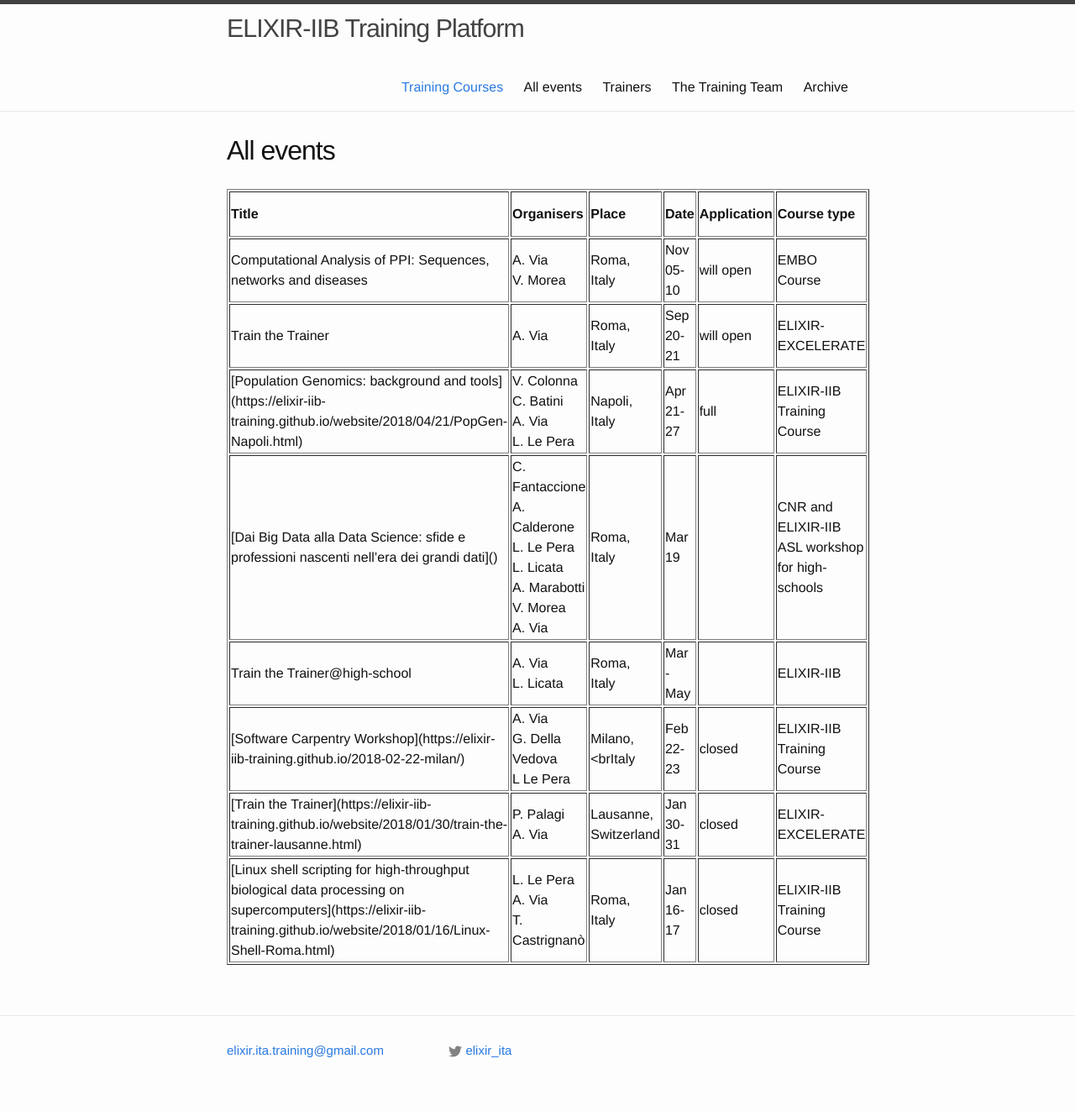
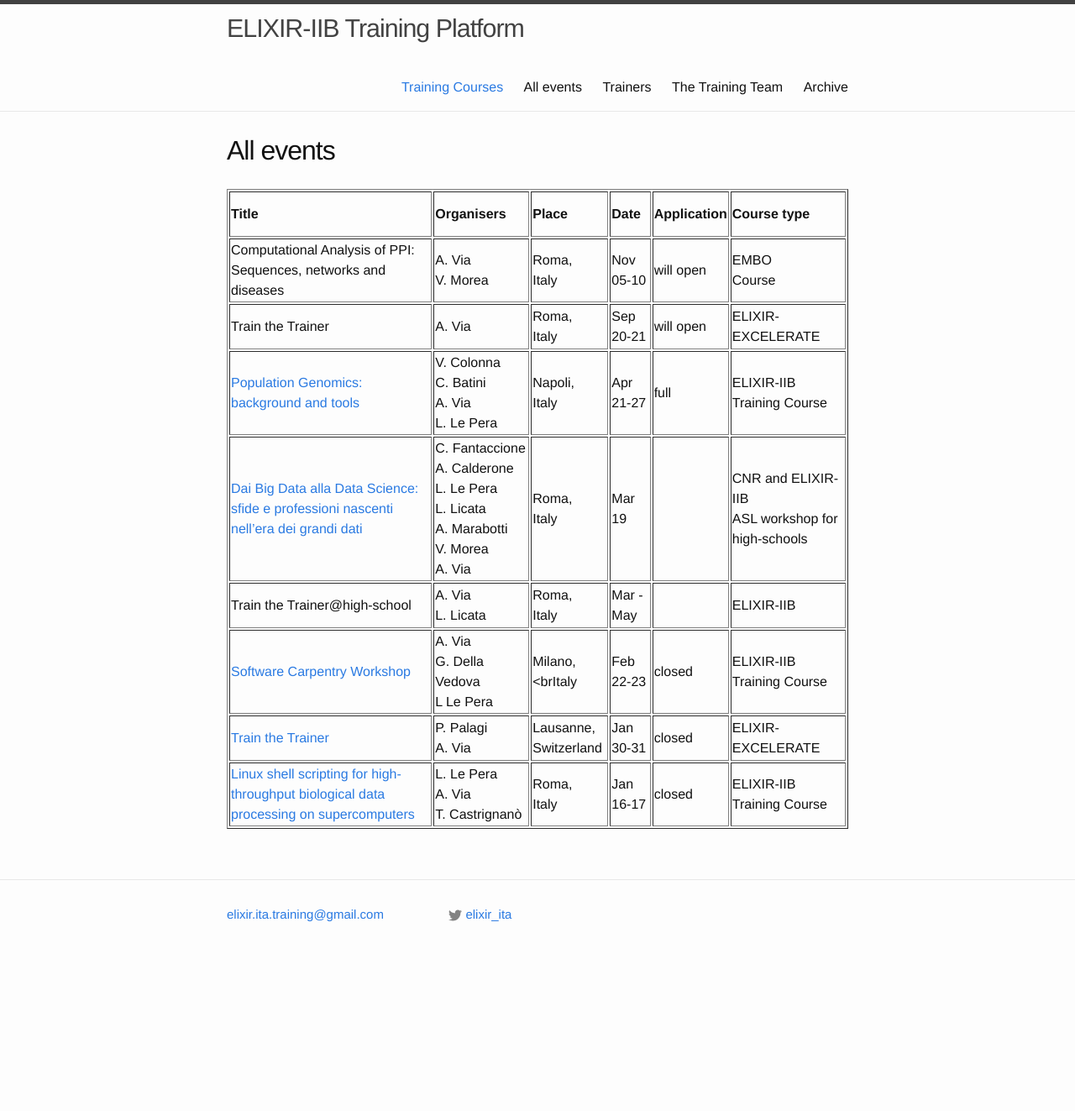
Before and after one commit to ELIXIR-IIB-training/website, a Jekyll site: the page built from _pages/01-all_events.md, in a window 1280 px wide. Shown: the whole page at 84% size. Built offline with Jekyll 4.4.1, drawn with Linux system fonts in a browser that asks for light colours; after the commit the page ends 1161 px from its top, so only the background shows below that.

Commit message:
Update all events

```diff
--- a/_pages/01-all_events.md
+++ b/_pages/01-all_events.md
@@ -38,7 +38,7 @@ permalink: /all_events/
 </tr>
 -->
 <tr>
-   <td height="50">[Population Genomics: background and tools](https://elixir-iib-training.github.io/website/2018/04/21/PopGen-Napoli.html)</td>
+   <td height="50"><a href="https://elixir-iib-training.github.io/website/2018/04/21/PopGen-Napoli.html">Population Genomics: background and tools</a></td>
    <td height="50" width="110">V. Colonna<br>C. Batini<br>A. Via<br>L. Le Pera</td>
    <td height="50">Napoli,<br>Italy</td>
    <td height="50">Apr 21-27</td>
@@ -46,7 +46,7 @@ permalink: /all_events/
    <td height="50">ELIXIR-IIB<br>Training Course</td>
 </tr>
 <tr>
-   <td height="50">[Dai Big Data alla Data Science: sfide e professioni nascenti nell’era dei grandi dati]()
+   <td height="50"><a href="https://elixir-iib-training.github.io/website/docs/Workshop-CNR-Righi_Roma2018.html">Dai Big Data alla Data Science: sfide e professioni nascenti nell’era dei grandi dati</a>
 </td>
    <td height="50" width="110">C. Fantaccione<br>A. Calderone<br>L. Le Pera<br>L. Licata<br>A. Marabotti<br>V. Morea<br>A. Via
 </td>
@@ -64,7 +64,7 @@ permalink: /all_events/
    <td height="50">ELIXIR-IIB</td>
 </tr>
 <tr>
-   <td height="50">[Software Carpentry Workshop](https://elixir-iib-training.github.io/2018-02-22-milan/)</td>
+   <td height="50"><a href="https://elixir-iib-training.github.io/2018-02-22-milan/">Software Carpentry Workshop</a></td>
    <td height="50" width="110">A. Via<br>G. Della Vedova<br>L Le Pera</td>
    <td height="50">Milano,<brItaly</td>
    <td height="50">Feb 22-23</td>
@@ -72,7 +72,7 @@ permalink: /all_events/
    <td height="50">ELIXIR-IIB<br>Training Course</td>
 </tr>
 <tr>
-   <td height="50">[Train the Trainer](https://elixir-iib-training.github.io/website/2018/01/30/train-the-trainer-lausanne.html)</td>
+   <td height="50"><a href="https://elixir-iib-training.github.io/website/2018/01/30/train-the-trainer-lausanne.html">Train the Trainer</a></td>
    <td height="50" width="110">P. Palagi<br>A. Via</td>
    <td height="50">Lausanne,<br>Switzerland</td>
    <td height="50">Jan 30-31</td>
@@ -80,7 +80,7 @@ permalink: /all_events/
    <td height="50">ELIXIR-EXCELERATE</td>
 </tr>
 <tr>
-   <td height="50">[Linux shell scripting for high-throughput biological data processing on supercomputers](https://elixir-iib-training.github.io/website/2018/01/16/Linux-Shell-Roma.html)</td>
+   <td height="50"><a href="https://elixir-iib-training.github.io/website/2018/01/16/Linux-Shell-Roma.html">Linux shell scripting for high-throughput biological data processing on supercomputers</a></td>
    <td height="50" width="110">L. Le Pera<br>A. Via<br>T. Castrignanò</td>
    <td height="50">Roma,<br>Italy</td>
    <td height="50">Jan 16-17</td>
```
